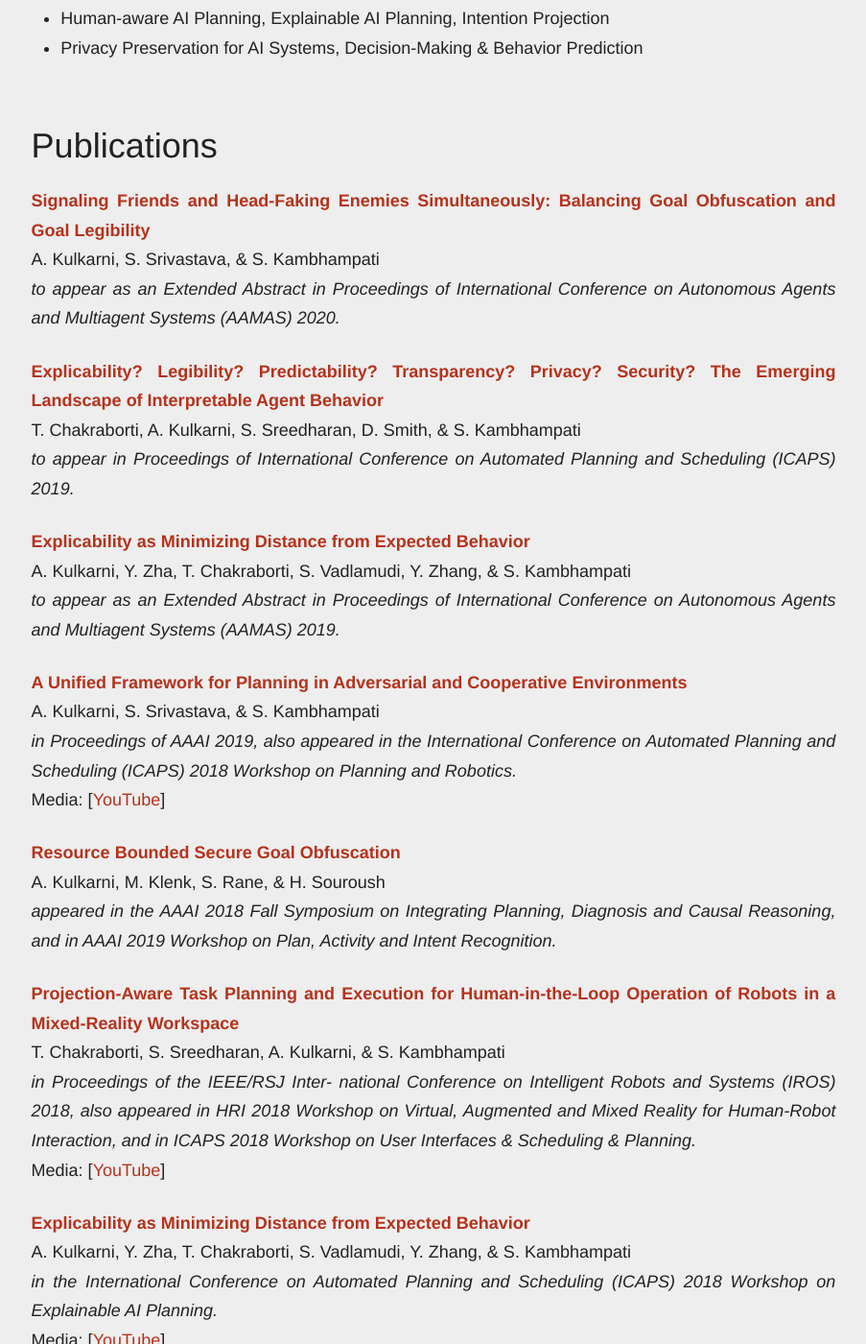
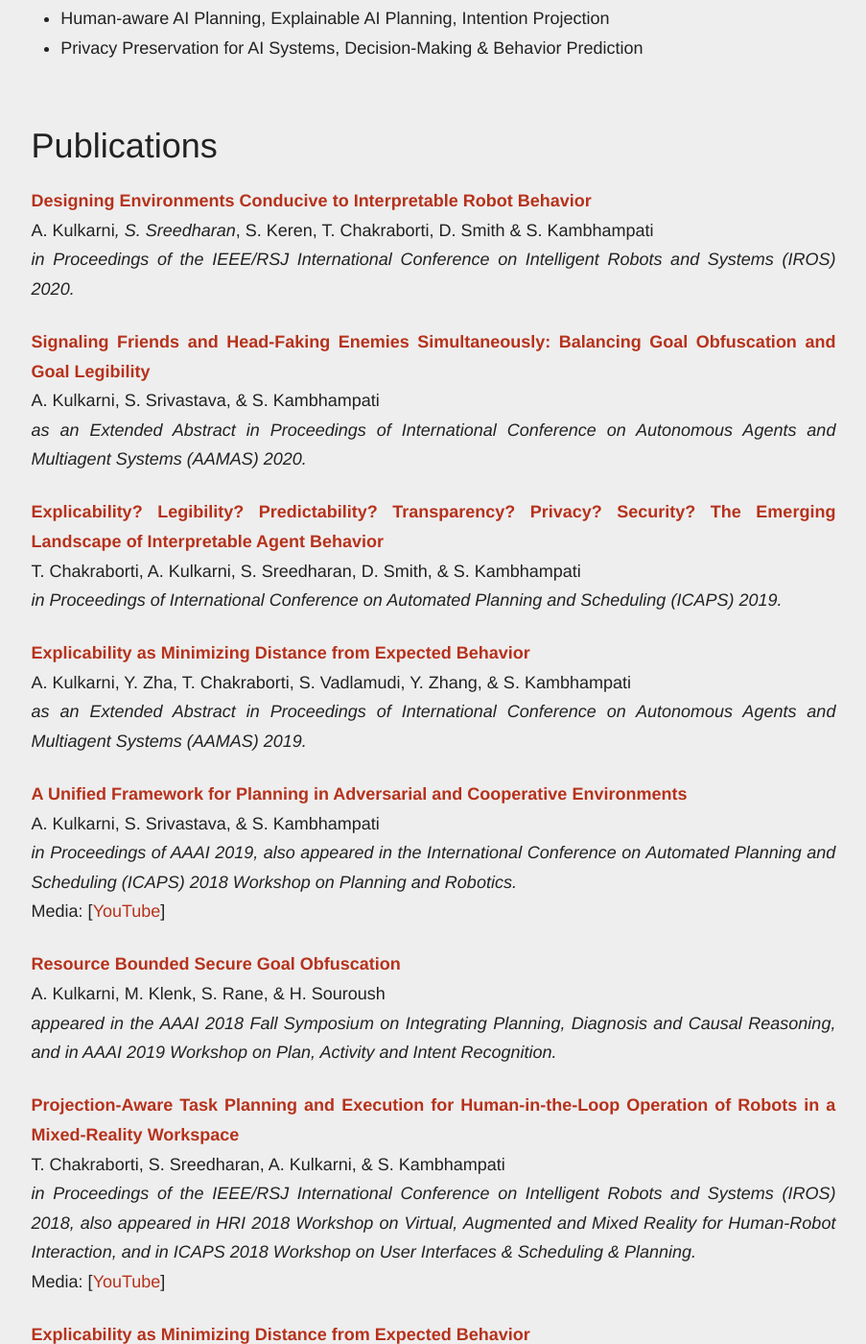
Before and after one commit to AnaghaK/anaghak.github.io, a Jekyll site: the page built from index.md, in a window 1280 px wide and 1400 px high, scrolled down 629 px. Shown: the whole window at 96% size, without its empty margins (188-1091 px from the left). Built offline with Jekyll 4.4.1, drawn with Linux system fonts in a browser that asks for light colours.

Commit message:
Updated pub

```diff
--- a/index.md
+++ b/index.md
@@ -5,19 +5,24 @@ permalink: /
 
 pubs:
 
+    - title:   "Designing Environments Conducive to Interpretable Robot Behavior"
+      author:  "A. Kulkarni*, S. Sreedharan*, S. Keren, T. Chakraborti, D. Smith & S. Kambhampati"
+      journal: "in Proceedings of the IEEE/RSJ International Conference on Intelligent Robots and Systems (IROS) 2020."
+      url:     "https://yochan-lab.github.io/papers/files/papers/IROS2020_design_for_explicability.pdf"
+
     - title:   "Signaling Friends and Head-Faking Enemies Simultaneously: Balancing Goal Obfuscation and Goal Legibility"
       author:  "A. Kulkarni, S. Srivastava, & S. Kambhampati"
-      journal: "to appear as an Extended Abstract in Proceedings of International Conference on Autonomous Agents and Multiagent Systems (AAMAS) 2020."
+      journal: "as an Extended Abstract in Proceedings of International Conference on Autonomous Agents and Multiagent Systems (AAMAS) 2020."
       url:     "https://arxiv.org/pdf/1905.10672.pdf"
 
     - title:   "Explicability? Legibility? Predictability? Transparency? Privacy? Security? The Emerging Landscape of Interpretable Agent Behavior"
       author:  "T. Chakraborti, A. Kulkarni, S. Sreedharan, D. Smith, & S. Kambhampati"
-      journal: "to appear in Proceedings of International Conference on Automated Planning and Scheduling (ICAPS) 2019."
+      journal: "in Proceedings of International Conference on Automated Planning and Scheduling (ICAPS) 2019."
       url:     "https://arxiv.org/pdf/1811.09722.pdf"
 
     - title:   "Explicability as Minimizing Distance from Expected Behavior"
       author:  "A. Kulkarni, Y. Zha, T. Chakraborti, S. Vadlamudi, Y. Zhang, & S. Kambhampati"
-      journal: "to appear as an Extended Abstract in Proceedings of International Conference on Autonomous Agents and Multiagent Systems (AAMAS) 2019."
+      journal: "as an Extended Abstract in Proceedings of International Conference on Autonomous Agents and Multiagent Systems (AAMAS) 2019."
       url:     "https://arxiv.org/pdf/1611.05497.pdf"
 
     - title:   "A Unified Framework for Planning in Adversarial and Cooperative Environments"
@@ -35,7 +40,7 @@ pubs:
 
     - title:   "Projection-Aware Task Planning and Execution for Human-in-the-Loop Operation of Robots in a Mixed-Reality Workspace"
       author:  "T. Chakraborti, S. Sreedharan, A. Kulkarni, & S. Kambhampati"
-      journal: "in Proceedings of the IEEE/RSJ Inter- national Conference on Intelligent Robots and Systems (IROS) 2018, also appeared in HRI 2018 Workshop on Virtual, Augmented and Mixed Reality for Human-Robot Interaction, and in ICAPS 2018 Workshop on User Interfaces & Scheduling & Planning."
+      journal: "in Proceedings of the IEEE/RSJ International Conference on Intelligent Robots and Systems (IROS) 2018, also appeared in HRI 2018 Workshop on Virtual, Augmented and Mixed Reality for Human-Robot Interaction, and in ICAPS 2018 Workshop on User Interfaces & Scheduling & Planning."
       url:     "https://yochan-lab.github.io/papers/files/papers/projection-aware.pdf"
       media:
         - name: "YouTube"
```
